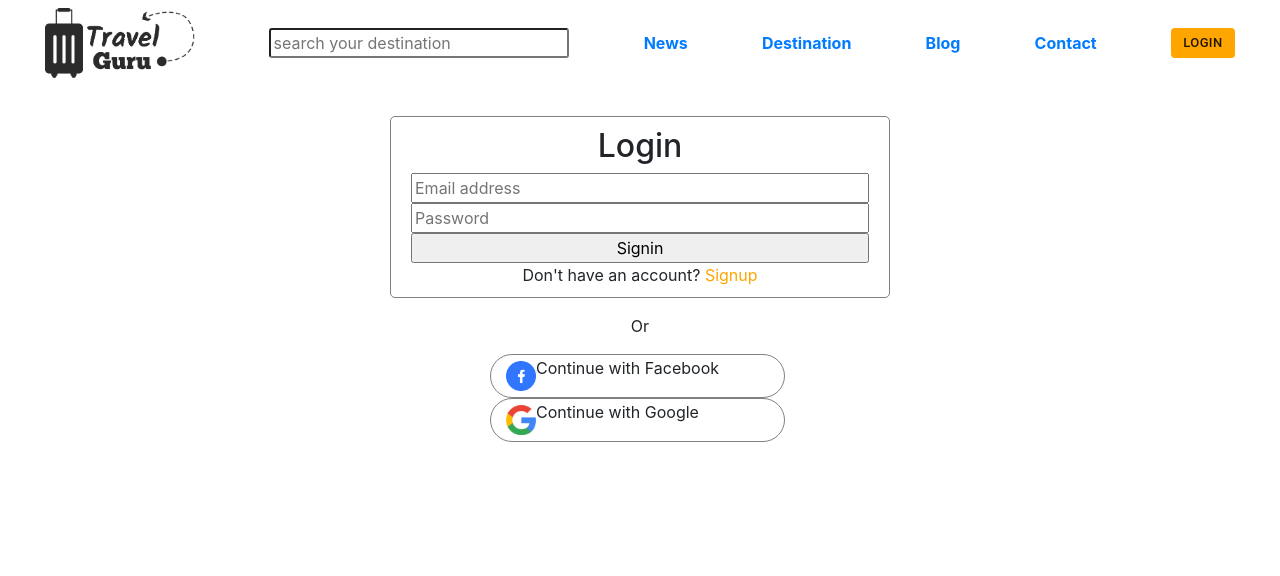
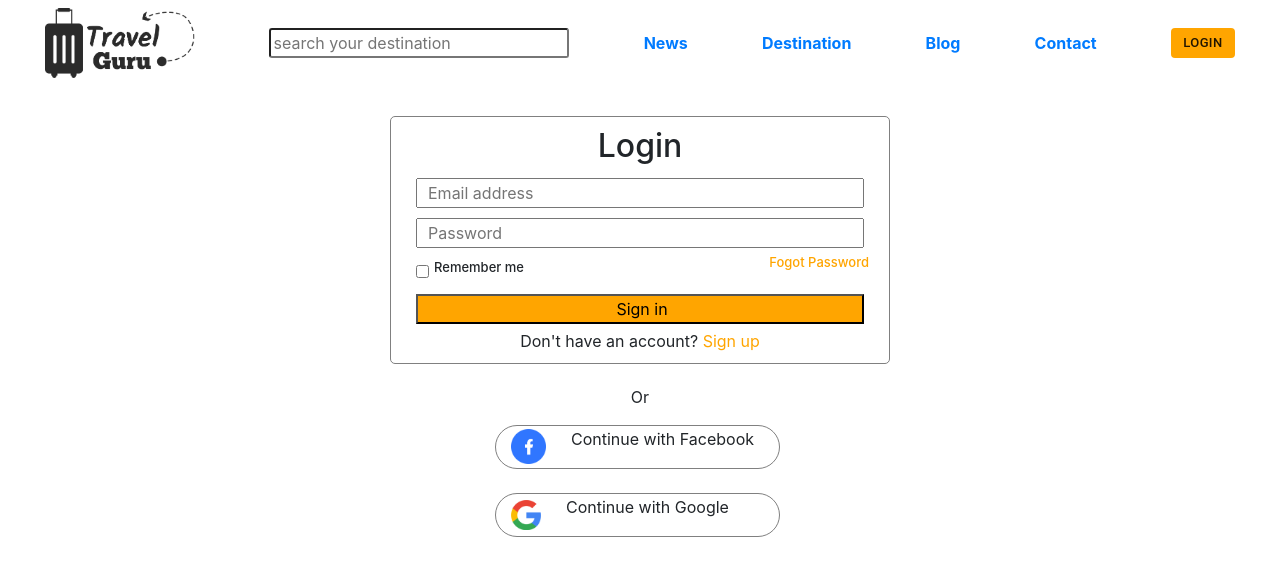
Before and after one commit to Shohelrana63/travel-guru, a React (Create React App) app: page /LoginAuth in a window 1280 px wide. Both pictures are taken after a click on the element "Login". Shown: the top 576 px of the page. Built offline with nearby package versions, Linux system fonts and the light colour scheme.

Commit message:
loginAuth & hotelDetails done

```diff
--- a/src/App.js
+++ b/src/App.js
@@ -30,7 +30,7 @@ function App() {
     img:"https://i.ibb.co/K5HvNLV/Rectangle-1.png"
   })
 
-  const [loggedIn, setLoggedIn] = useState(true)
+  const [loggedIn, setLoggedIn] = useState(false)
   return (
     <UserContext.Provider value = {[placeArea, setPlaceArea,loggedIn, setLoggedIn]}>
          <Router>
--- a/src/Components/Header/Header.js
+++ b/src/Components/Header/Header.js
@@ -1,8 +1,10 @@
 import React from 'react';
+
 import logo from '../../images/Logo.png';
 import Button from '@material-ui/core/Button';
 
-const Header = () => {
+
+const Header = (props) => {
 
     return (
 
@@ -16,6 +18,7 @@ const Header = () => {
                 <a href="/blog"> <b>Blog</b></a>
                 <a href="/contact"> <b>Contact</b></a>
 
+
                 <Button size="small" style={{background:"orange"}}>Login</Button>
         </div>
 
--- a/src/Components/LoginAuth/LoginAuth.css
+++ b/src/Components/LoginAuth/LoginAuth.css
@@ -8,12 +8,17 @@
     text-align: center;
 
 }
+.account-form input{
+    padding-left: 10px;
+    margin: 5px;
+}
 p{
     text-align: center;
 }
 .fb-google-form{
     margin: auto;
     width: 300px;
+    padding: 5px;
 }
 .facebook{
  display: flex;
@@ -22,6 +27,7 @@ p{
  padding: 1px 15px;
  margin-right:5px;
  align-items: center;
+
 }
 .google{
     display: flex;
--- a/src/Components/LoginAuth/LoginAuth.js
+++ b/src/Components/LoginAuth/LoginAuth.js
@@ -14,88 +14,79 @@ import { useHistory, useLocation } from 'react-router-dom';
 firebase.initializeApp(firebaseConfig);
 
 const LoginAuth = () => {
-    const[placeArea, setPlaceArea,loggedIn, setLoggedIn, name, setName] = useContext(UserContext);
-    const[submit, setSubmit] = useState("")
-    const[user, setUser] = useState({})
-    const [isSignUp , setIsSignUp] = useState(false)
-    const [confirmationError, setConfirmationError]=useState(false)
+    const [placeArea, setPlaceArea, loggedIn, setLoggedIn] = useContext(UserContext);
+    const [submit, setSubmit] = useState("")
+    const [user, setUser] = useState({})
+    const [isSignUp, setIsSignUp] = useState(false)
+    const [confirmationError, setConfirmationError] = useState(false)
 
 
-    const location= useLocation().location?.pathname
+    const location = useLocation();
+    let { from } = location.state || { from: { pathname: "/" } };
+
     const history = useHistory()
 
-    const formHandler =(e) =>{
+    const formHandler = (e) => {
         e.preventDefault()
-
-        // submit === "signup" &&
-        // firebase.auth().createUserWithEmailAndPassword(user.email,user.password)
-        // .then(res=>{
-        //     console.log(res)
-        // })
-        // .catch(err=>{
-        //     console.log(err)
-        // })
-        if(submit === "signup") {
-            user.password===user.confirmationPassword ?
-            firebase.auth().createUserWithEmailAndPassword(user.email,user.password)
-            .then(res=>{
-
+             console.log(submit,'submit');
+        if (submit === "signup") {
+            console.log('call');
+            user.password === user.confirmationPassword ?
+                firebase.auth().createUserWithEmailAndPassword(user.email, user.password)
+                    .then(res => {
+                        console.log(res, 'asfsadf');
                         setConfirmationError(false)
-            setUser({...user, signupError:""})
-                setIsSignUp(true)
-                localStorage.setItem("loggedIn",true)
+                        setUser({ ...user, signupError: "" })
+                        setLoggedIn(true)
+                        history.replace(from)
                     })
 
-            .catch(err=>{
-                setUser({...user, signupError:err.message})
+                    .catch(err => {
+                        console.log(err);
+                        setUser({ ...user, signupError: err.message })
                     })
                 : setConfirmationError(true)
 
         }
 
-        // submit === "signin" &&
-        // firebase.auth().signInWithEmailAndPassword(user.email,user.password)
-        // .then(res=>{
-        //     setLoggedIn(true)
-        //     history.replace(location)
-        // })
-        // .catch(err=>{
-        //     console.log(err.message)
-        // })
+
         submit === "signin" &&
-        firebase.auth().signInWithEmailAndPassword(user.email,user.password)
-        .then(res=>{
+            console.log('call');
+        firebase.auth().signInWithEmailAndPassword(user.email, user.password)
+            .then(res => {
+                console.log(res,'signin');
                 const currentUser = firebase.auth().currentUser;
-            setName(currentUser.displayName)
+                // setName(currentUser.displayName)
                 setLoggedIn(true)
-            history.replace(location || "/")
+                history.replace(from || "/")
             })
-        .catch(err=>{
-            setUser({...user, signinError:err.message})
+            .catch(err => {
+            console.log(err);
+                setUser({ ...user, signinError: err.message })
             })
 
     }
 
-    const fbSigninHandler =()=>{
+    const fbSigninHandler = () => {
         const provider = new firebase.auth.FacebookAuthProvider();
         firebase.auth().signInWithPopup(provider)
-        .then(res=>{
+            .then(res => {
                 setLoggedIn(true)
                 history.replace(location)
             })
-        .catch(err=>{
+            .catch(err => {
                 console.log(err)
             })
     }
 
-    const googleSigninHandler =()=>{
+    const googleSigninHandler = () => {
         const provider = new firebase.auth.GoogleAuthProvider();
         firebase.auth().signInWithPopup(provider)
-        .then(res=>{
+            .then(res => {
                 setLoggedIn(true)
                 history.replace(location || '/')
             })
-        .catch(err=>{
+            .catch(err => {
                 console.log(err)
             })
     }
@@ -110,7 +101,7 @@ const LoginAuth = () => {
                     <input type="text" placeholder="First Name"/>
                     <input type="text" placeholder="Last Name"/> */}
                     {
-                isSignUp? <h2>Login</h2>
+                        isSignUp ? <h2>Login</h2>
                             : <h2>Create an account</h2>
                     }
 
@@ -118,86 +109,86 @@ const LoginAuth = () => {
                     {
                         !isSignUp && <>
 
-                    <input  onBlur={(event)=>setUser({...user,fname:event.target.value})} type="text" placeholder="First Name" required/>
+                            <input onBlur={(event) => setUser({ ...user, fname: event.target.value })} type="text" placeholder="First Name" required />
 
-                    <input  onBlur={(event)=>setUser({...user,lname:event.target.value})} type="text" placeholder="Last Name" required/>
+                            <input onBlur={(event) => setUser({ ...user, lname: event.target.value })} type="text" placeholder="Last Name" required />
                         </>
                     }
 
-                    {/* <input type="email" placeholder="Username and Email"/>
-                    <input type="password" placeholder="Password"/> */}
 
 
-                    <input onBlur={(event)=>setUser({...user,email:event.target.value})} type="email" placeholder="Email address" required/>
-                    <input onBlur={(event)=>setUser({...user,password:event.target.value})} type="password" placeholder="Password" required/>
+
+                    <input onBlur={(event) => setUser({ ...user, email: event.target.value })} type="email" placeholder="Email address" required />
+                    <input onBlur={(event) => setUser({ ...user, password: event.target.value })} type="password" placeholder="Password" required />
 
 
 
                     {
 
-                        !isSignUp && <input onBlur={(event)=>setUser({...user,confirmationPassword:event.target.value})}
-                         type="password" placeholder="Confirm Password" required/>
+                        !isSignUp && <input onBlur={(event) => setUser({ ...user, confirmationPassword: event.target.value })}
+                            type="password" placeholder="Confirm Password" required />
 
                     }
                     {
-                        // isSignUp &&
-                        //     <div style={{display:"flex", justifyContent:"space-between", fontSize:"13px", fontWeight:"500"}}>
-                        //         <div style={{display:"flex", alignItems:"center"}}>
-                        //             <input id="checkbox" type="Checkbox" />
-                        //             <label  style={{marginBottom:"6px"}}>
-                        //                 Remember me
-                        //             </label>
-                        //         </div>
-                        //         <p style={{color:"orange", cursor:"pointer"}}>Fogot Password</p>
-                        //     </div>
+                        isSignUp &&
+                            <div style={{display:"flex", justifyContent:"space-between", fontSize:"13px", fontWeight:"500"}}>
+                                <div style={{display:"flex", alignItems:"center"}}>
+                                    <input id="checkbox" type="Checkbox" />
+                                    <label  style={{marginBottom:"6px"}}>
+                                        Remember me
+                                    </label>
+                                </div>
+                                <p style={{color:"orange", cursor:"pointer"}}>Fogot Password</p>
+                            </div>
                     }
                     {
                         user.signupError ?
-                            <p style={{color:"red", fontSize:"13px"}}>
+                            <p style={{ color: "red", fontSize: "13px" }}>
                                 {user.signupError}
                             </p>
                             : ""
                     }
                     {
                         confirmationError ?
-                            <p style={{color:"red", fontSize:"13px"}}>
+                            <p style={{ color: "red", fontSize: "13px" }}>
                                 Doesn't match your password
                             </p>
                             : ""
                     }
                     {
 
-                         isSignUp ? <input name="signin" style={{cursor:"pointer"}} onClick={(event)=>setSubmit(event.target.name)} type="submit" value="Signin"/>
-                         : <input name="signup" style={{cursor:"pointer"}} onClick={(event)=>setSubmit(event.target.name)} type="submit" value="Signup"/>
+                        isSignUp ? <input name="signin" style={{ cursor: "pointer", backgroundColor:"orange" }} onClick={(event) => setSubmit(event.target.name)} type="submit" value="Sign in" />
+                            : <input name="signup" style={{ cursor: "pointer", backgroundColor:"orange" }} onClick={(event) => setSubmit(event.target.name)} type="submit" value="Sign up" />
                     }
                 </FormGroup>
 
 
                 {
-                        isSignUp ?<>
+                    isSignUp ? <>
                         <span>Don't have an account? </span>
-                        <span onClick={()=>setIsSignUp(false)} style={{color:"orange",cursor:"pointer"}}>Signup</span>
+                        <span onClick={() => setIsSignUp(false)} style={{ color: "orange", cursor: "pointer" }}>Sign up</span>
                     </>
 
-                        :<>
+                        : <>
                             <span>Already have an account? </span>
-                        <span onClick={()=>setIsSignUp(true)} style={{color:"orange",cursor:"pointer"}}>Login</span>
+                            <span onClick={() => setIsSignUp(true)} style={{ color: "orange", cursor: "pointer" }}>Login</span>
                         </>
+
 
                 }
 
             </form>
 
 
-            <div onClick={fbSigninHandler} className="fb-google-form">
+            <div  className="fb-google-form">
                 <p>  Or</p>
-                <div className="facebook">
-                    <img style={{width:"30px", height:"30px"}} src={facebookLogo} alt=""/>
+                <div onClick={fbSigninHandler} style={{cursor:"pointer"}} className="facebook">
+                    <img style={{ width: "35px", height: "35px" , marginRight: "25px"}} src={facebookLogo} alt="" />
                     <p>Continue with Facebook</p>
                 </div>
-
-                <div onClick={googleSigninHandler} className="google">
-                    <img style={{width:"30px", height:"30px"}} src={googleLogo} alt=""/>
+<br/>
+                <div onClick={googleSigninHandler} style={{cursor:"pointer"}} className="google">
+                    <img style={{ width: "30px", height: "30px", marginRight: "25px"}} src={googleLogo} alt="" />
                     <p>Continue with Google</p>
                 </div>
             </div>
```
Also changed, not shown: src/Components/PrivateRoute/PrivateRoute.js (+5 -5 lines). Lines whose indentation alone changed are shown as unchanged.
